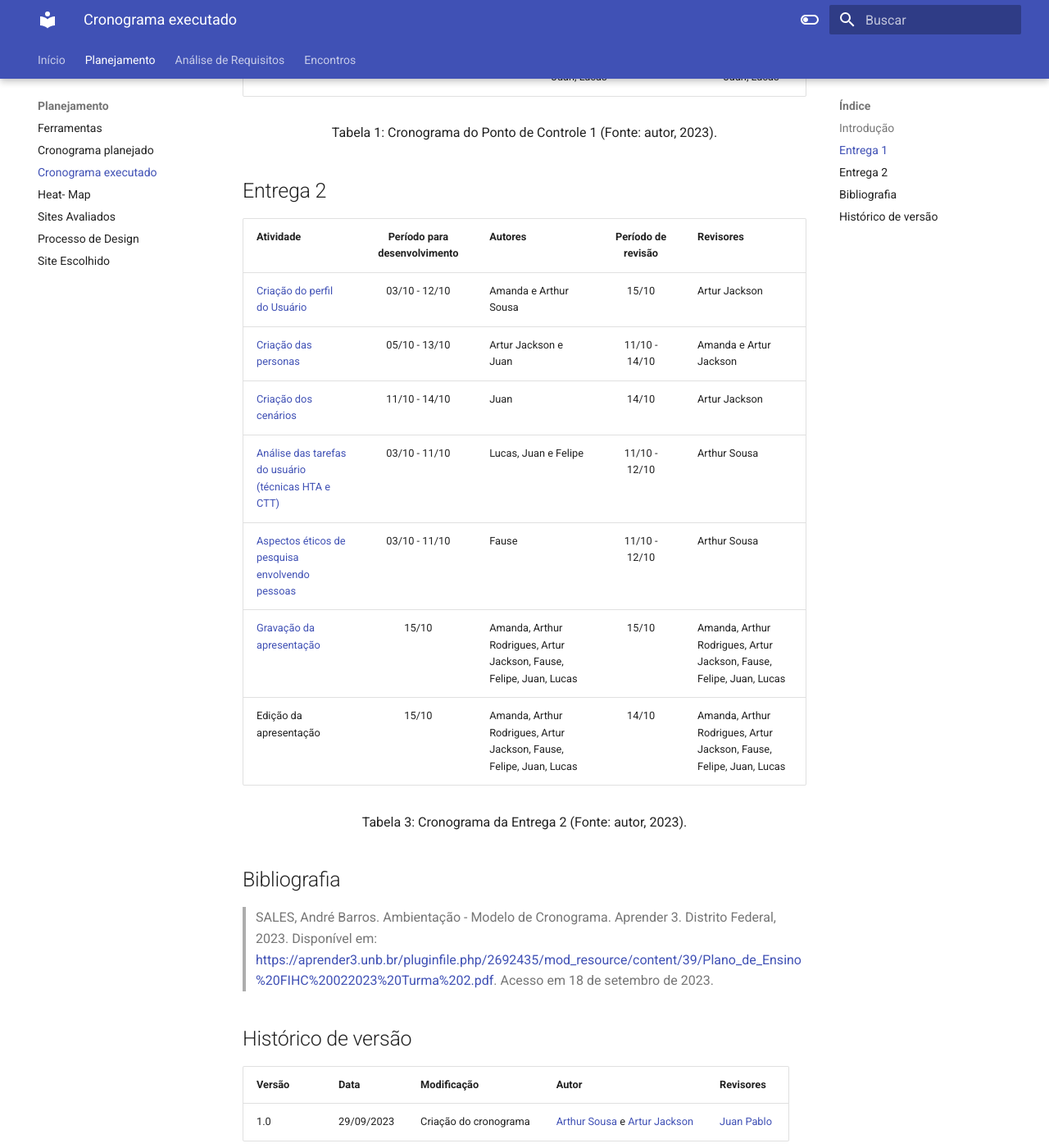
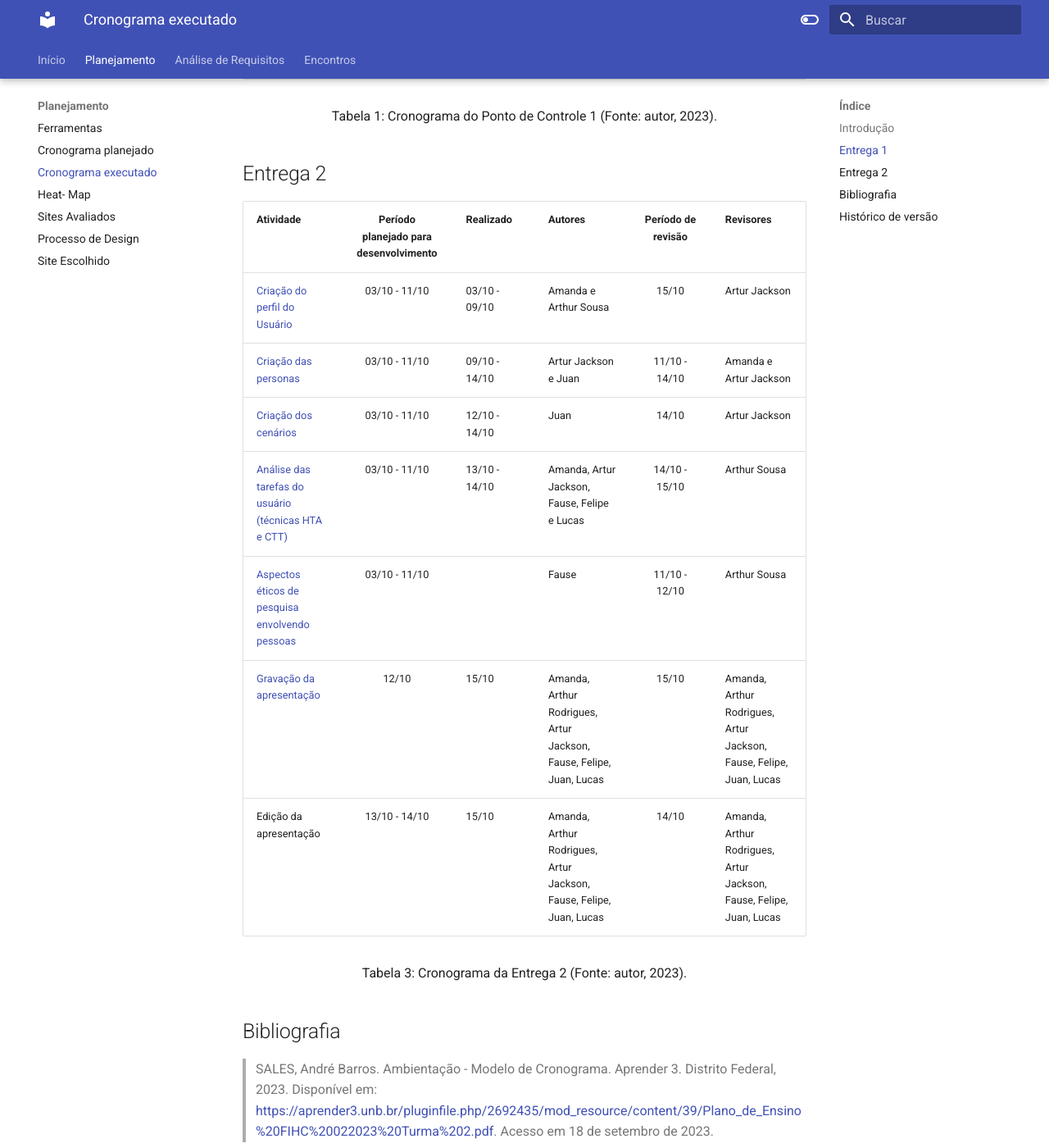
Before and after one commit to Interacao-Humano-Computador/2023.2--BRB-Mobilidade, an MkDocs documentation site: the page built from docs/planejamentoProj/cronograma_executado.md, in a window 1280 px wide and 1400 px high, scrolled down 1582 px. Shown: the whole window at 82% size. Built offline with MkDocs 1.6.1 and Material for MkDocs 9.7.7, drawn with Linux system fonts in a browser that asks for light colours; some of the changed text lies outside the part shown.

Commit message:
adiciona coluna do tempo realizado no desenvolvimento da entrega 2 cronograma_executado.md

```diff
--- a/docs/planejamentoProj/cronograma_executado.md
+++ b/docs/planejamentoProj/cronograma_executado.md
@@ -6,7 +6,7 @@ As entregas do projeto realizadas até aqui estão detalhadas no cronograma da t
 
 ## Entrega 1
 
-| Atividade | Período planejado para desenvolvimento| Data de entrega | Autores | Período de revisão | Revisores |
+| Atividade | Período planejado para desenvolvimento| Realizado | Autores | Período de revisão | Revisores |
 |-----------|:------------------:|---------|:-----------:|-----------|----------------|
 | [Sites avaliados](lista_Site.md) | 30/08 - 01/09 | 30/08 | Amanda, Arthur Rodrigues, Artur Jackson, Fause, Felipe, Juan, Lucas | 02/09 | Fause, Felipe, Juan |
 | [Site selecionado](site.md) | 04/09 | 21/09 | Amanda, Arthur Rodrigues, Artur Jackson, Fause, Felipe, Juan, Lucas| 05/09 | Amanda |
@@ -26,15 +26,15 @@ As entregas do projeto realizadas até aqui estão detalhadas no cronograma da t
 
 ## Entrega 2
 
-| Atividade | Período para desenvolvimento | Autores| Período de revisão | Revisores |
-|-----------|:------------------:|---------|:-----------:|-----------|
-| [Criação do perfil do Usuário](../analiseRequisitos/perfil_do_usuario.md) | 03/10 - 12/10 | Amanda e Arthur Sousa | 15/10 | Artur Jackson |
-| [Criação das personas](../analiseRequisitos/personas.md) | 05/10 - 13/10 | Artur Jackson e Juan | 11/10 - 14/10 | Amanda e Artur Jackson |
-| [Criação dos cenários](../analiseRequisitos/cenario.md) | 11/10 - 14/10 | Juan | 14/10 | Artur Jackson |
-| [Análise das tarefas do usuário (técnicas HTA e CTT)](../analiseRequisitos/analise_tarefas/sobre_analise_tarefas.md) | 03/10 - 11/10 | Lucas, Juan e Felipe | 11/10 - 12/10 | Arthur Sousa |
-| [Aspectos éticos de pesquisa envolvendo pessoas](../analiseRequisitos/aspectos_eticos.md) | 03/10 - 11/10 | Fause | 11/10 - 12/10 | Arthur Sousa |
-| [Gravação da apresentação]() | 15/10 | Amanda, Arthur Rodrigues, Artur Jackson, Fause, Felipe, Juan, Lucas | 15/10 | Amanda, Arthur Rodrigues, Artur Jackson, Fause, Felipe, Juan, Lucas |
-| Edição da apresentação | 15/10 | Amanda, Arthur Rodrigues, Artur Jackson, Fause, Felipe, Juan, Lucas | 14/10 | Amanda, Arthur Rodrigues, Artur Jackson, Fause, Felipe, Juan, Lucas |
+| Atividade | Período planejado para desenvolvimento | Realizado |Autores| Período de revisão | Revisores |
+|-----------|:------------------:|-----------|---------|:-----------:|-----------|
+| [Criação do perfil do Usuário](../analiseRequisitos/perfil_do_usuario.md) | 03/10 - 11/10 | 03/10 - 09/10| Amanda e Arthur Sousa | 15/10 | Artur Jackson |
+| [Criação das personas](../analiseRequisitos/personas.md) | 03/10 - 11/10 | 09/10 - 14/10 |Artur Jackson e Juan | 11/10 - 14/10 | Amanda e Artur Jackson |
+| [Criação dos cenários](../analiseRequisitos/cenario.md) | 03/10 - 11/10 | 12/10 - 14/10 |Juan | 14/10 | Artur Jackson |
+| [Análise das tarefas do usuário (técnicas HTA e CTT)](../analiseRequisitos/analise_tarefas/sobre_analise_tarefas.md) | 03/10 - 11/10 | 13/10 - 14/10 |Amanda, Artur Jackson, Fause, Felipe e Lucas | 14/10 - 15/10 | Arthur Sousa |
+| [Aspectos éticos de pesquisa envolvendo pessoas](../analiseRequisitos/aspectos_eticos.md) | 03/10 - 11/10 | |Fause | 11/10 - 12/10 | Arthur Sousa |
+| [Gravação da apresentação]() | 12/10 | 15/10 |Amanda, Arthur Rodrigues, Artur Jackson, Fause, Felipe, Juan, Lucas | 15/10 | Amanda, Arthur Rodrigues, Artur Jackson, Fause, Felipe, Juan, Lucas |
+| Edição da apresentação | 13/10 - 14/10 | 15/10 |Amanda, Arthur Rodrigues, Artur Jackson, Fause, Felipe, Juan, Lucas | 14/10 | Amanda, Arthur Rodrigues, Artur Jackson, Fause, Felipe, Juan, Lucas |
 
 <div style="text-align: center">
     <p> Tabela 3: Cronograma da Entrega 2 (Fonte: autor, 2023).</p>
```
